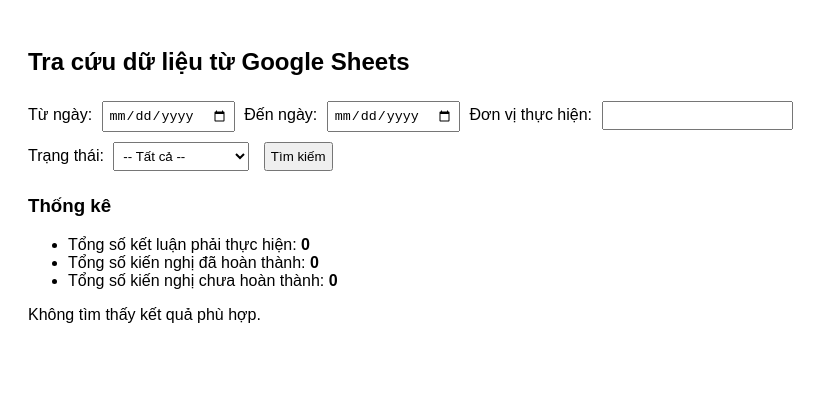
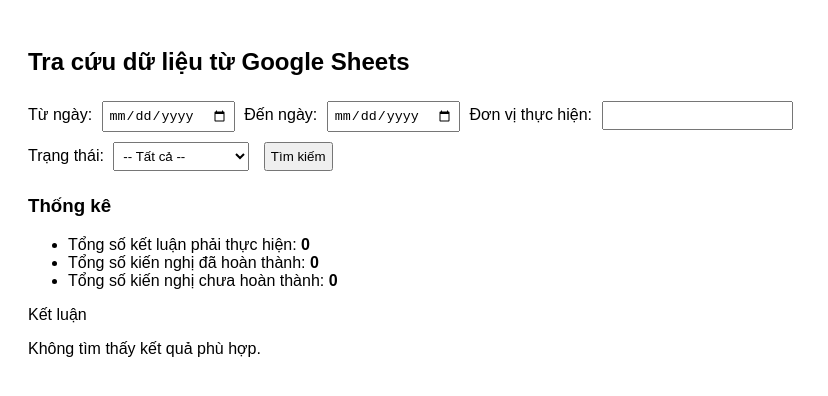
Before and after one commit to neverlandx311/tra-cuu-kien-nghi, a plain HTML site: page index.html in a window 1280 px wide. Both pictures are taken after a click on the button "Tìm kiếm". Shown: the whole page, without its empty margins (0-828 px from the left). Drawn offline with Linux system fonts and the light colour scheme; no server answers.

Commit message:
Update index.html

```diff
--- a/index.html
+++ b/index.html
@@ -128,7 +128,7 @@
       html += `<li>Tổng số kiến nghị đã hoàn thành: <strong>${daHoanThanh}</strong></li>`;
       html += `<li>Tổng số kiến nghị chưa hoàn thành: <strong>${chuaHoanThanh}</strong></li>`;
       html += '</ul>';
-      summaryDiv.innerHTML = html;
+      summaryDiv.innerHTML = html + "<p>Kết luận</p>";
     }
 
     function renderTable(grouped) {
```
